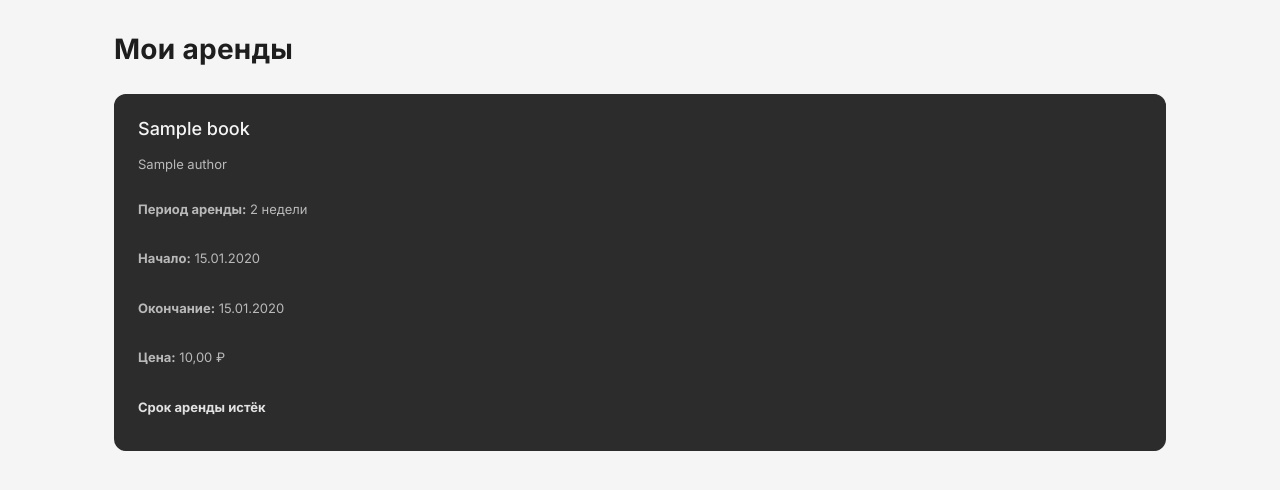
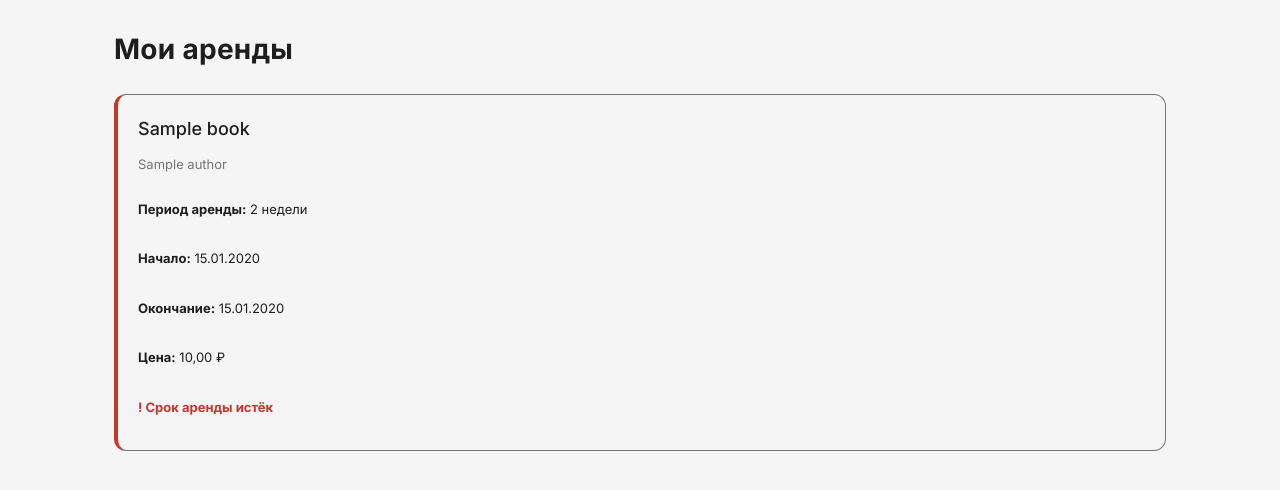
Before and after one commit to Korrrod/Practice4, a Django app: page /my-rentals/ in a window 1280 px wide. Shown: the part 64-554 px from the top of the page. Run offline with Django 5.2, Linux system fonts and the light colour scheme; a user stored in the database is signed in; tables that the repository leaves empty hold one stand-in row (values such as "Sample post").

Commit message:
magazine-Django: revert expired card style, add ! before expired text

```diff
--- a/magazine-Django/static/css/style.css
+++ b/magazine-Django/static/css/style.css
@@ -517,21 +517,14 @@ form button:not([type]):hover { opacity: 0.85; }
     border-left: 4px solid var(--dark);
 }
 
-.rental-card.expired {
-    background: var(--dark);
-    color: var(--light);
-    border-left-color: var(--dark);
-    border-color: var(--dark);
-}
-.rental-card.expired .rental-author,
-.rental-card.expired .rental-details { color: rgba(245,245,245,0.7); }
+.rental-card.expired      { border-left-color: #c0392b; }
 .rental-card.expiring-soon { border-left-color: var(--border); }
 
 .rental-info h3, .purchase-info h3 { margin-bottom: 6px; }
 .rental-author, .purchase-author { color: var(--border); margin-bottom: 12px; font-size: 13px; }
 .rental-details, .purchase-details { display: grid; gap: 4px; font-size: 13px; }
 
-.status-expired   { color: rgba(245,245,245,0.9); font-weight: 600; }
+.status-expired   { color: #c0392b; font-weight: 600; }
 .status-active    { color: var(--dark); font-weight: 600; }
 .status-warning   { color: #b7860b; font-weight: 600; }
 .status-inactive  { color: var(--border); }
--- a/magazine-Django/templates/library/my_rentals.html
+++ b/magazine-Django/templates/library/my_rentals.html
@@ -21,7 +21,7 @@
                         <p><strong>Цена:</strong> {{ rental.price }} ₽</p>
                         {% if rental.is_active %}
                             {% if rental.is_expired %}
-                                <p class="status-expired">Срок аренды истёк</p>
+                                <p class="status-expired">! Срок аренды истёк</p>
                             {% else %}
                                 <p class="status-active">Осталось дней: {{ rental.days_remaining }}</p>
                                 {% if rental.days_remaining <= 3 %}
```
